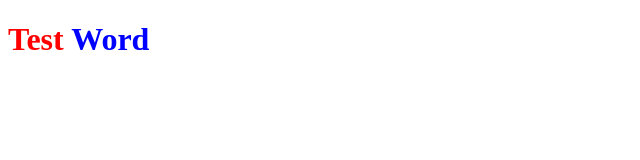
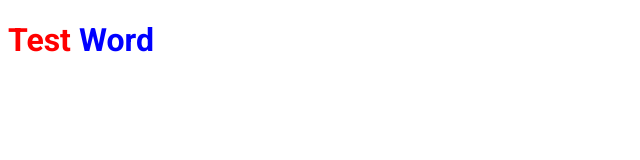
Before and after one commit to ivad8080/reactblog, a Next.js app: page / in a window 1280 px wide. Shown: the top 160 px of the page, without its empty margins (0-640 px from the left). Built offline with nearby package versions, Linux system fonts and the light colour scheme.

Commit message:
Configurando fonte externa

```diff
--- /dev/null
+++ b/src/pages/_document.tsx
@@ -0,0 +1,19 @@
+import Document, { Html, Head, Main, NextScript } from 'next/document'
+
+export default class MyDocument extends Document {
+  render() {
+    return (
+      <Html>
+        <Head>
+          <link rel="preconnect" href="https://fonts.googleapis.com" />
+          <link rel="preconnect" href="https://fonts.gstatic.com" />
+          <link href="https://fonts.googleapis.com/css2?family=Roboto:wght@400;700;900&display=swap" rel="stylesheet"/>
+        </Head>
+        <body>
+          <Main />
+          <NextScript />
+        </body>
+      </Html>
+    )
+  }
+}
--- a/src/styles/home.module.scss
+++ b/src/styles/home.module.scss
@@ -1,5 +1,6 @@
 .title {
   color: red;
+  font-family: Roboto;
 
   span {
     color: blue;
```
